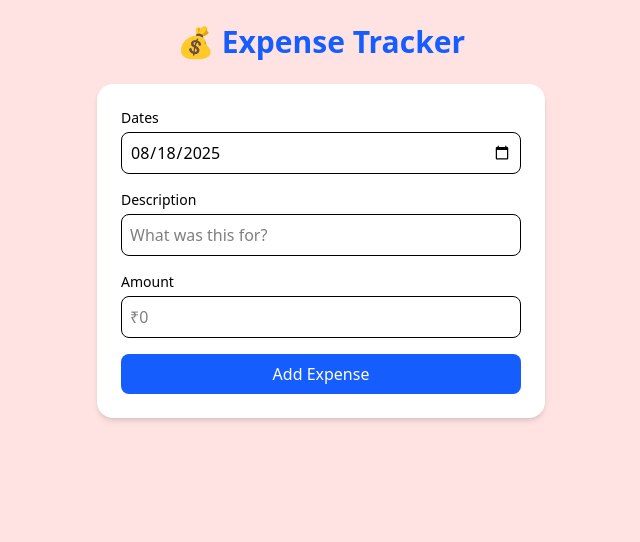
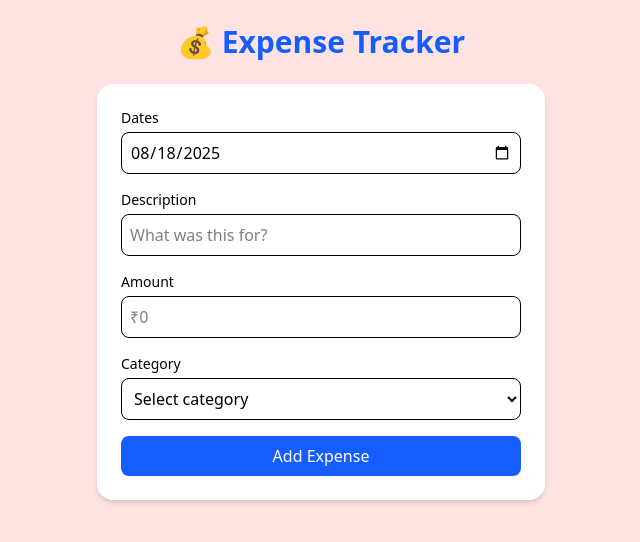
Before and after one commit to benedict907/add_expense_front_end, a React (Vite) app: page / in a window 1280 px wide. Shown: the top 542 px of the page, without its empty margins (319-959 px from the left). Built offline with nearby package versions, Linux system fonts and the light colour scheme; no server answers.

Commit message:
added dropdown

```diff
--- a/src/App.tsx
+++ b/src/App.tsx
@@ -41,7 +41,7 @@ export default function App() {
 
   }, [])
 
-  const handleChange = (e: ChangeEvent<HTMLInputElement>) => {
+  const handleChange = (e: ChangeEvent<HTMLInputElement | HTMLSelectElement>) => {
     const { name, value } = e.target;
     console.log({ name, value })
     setForm((prev) => ({
@@ -131,7 +131,22 @@ export default function App() {
             className="w-full border p-2 rounded-lg"
           />
         </div>
-
+        <div className="mb-4">
+          <label htmlFor="category" className="block text-sm font-medium mb-1">Category</label>
+          <select
+            id="category"
+            name="category"
+            value={form.category}
+            onChange={handleChange}
+            className="w-full border p-2 rounded-lg"
+          >
+            <option value="">Select category</option>
+            <option value="Kotak">Kotak Card</option>
+            <option value="ICICI">ICICI</option>
+            <option value="SBI">SBI</option>
+            <option value="HDFC">HDFC</option>
+          </select>
+        </div>
         <button
           type="submit"
           className="w-full bg-blue-600 text-white p-2 rounded-lg hover:bg-blue-700 active:scale-95 transition"
```
